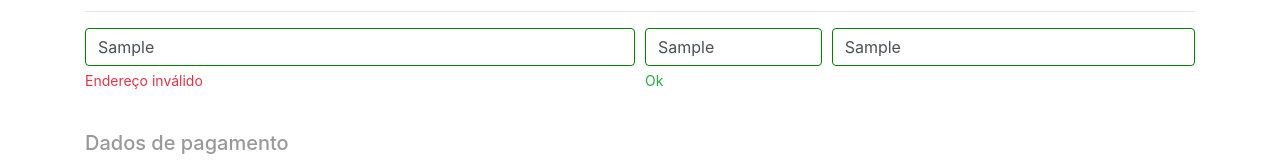
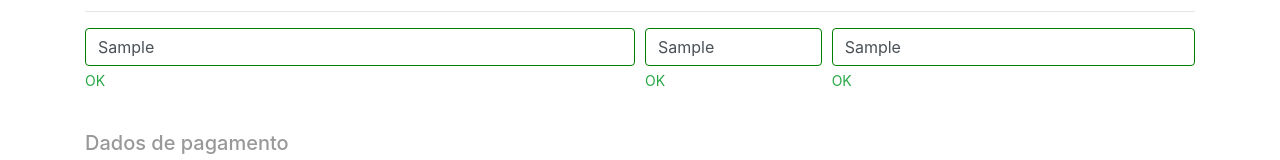
Before and after one commit to gusfrancos/angular4-curso-estudos, an Angular app in the folder app2/: page /ordem-compra in a window 1280 px wide. Both pictures are taken after typing "Sample", "Sample", "Sample" into the empty fields and a click on the button "Cofirmar compra". Shown: the part 1006-1166 px from the top of the page. Built offline with nearby package versions, Linux system fonts and the light colour scheme.

Commit message:
Update ordem-compra.component.html

```diff
--- a/app2/src/app/ordem-compra/ordem-compra.component.html
+++ b/app2/src/app/ordem-compra/ordem-compra.component.html
@@ -81,8 +81,12 @@
             maxlength="120"
             name="endereco"
             ngModel
+            #inputEndereco="ngModel"
           >
-          <small class="form-text text-danger">Endereço inválido</small>
+
+          <small *ngIf="inputEndereco.valid && inputEndereco.touched"  class="form-text text-success">OK</small>
+          <small *ngIf="!inputEndereco.valid && inputEndereco.touched" class="form-text text-danger">Endereço inválido</small>
+
         </div>
 
         <div class="form-group col-md-2">
@@ -94,8 +98,11 @@
             required
             name="numero"
             ngModel
+            #inputNumero="ngModel"
           >
-          <small class="form-text text-success">Ok</small>
+          <small *ngIf="inputNumero.valid && inputNumero.touched"  class="form-text text-success">OK</small>
+          <small *ngIf="!inputNumero.valid && inputNumero.touched" class="form-text text-danger">Número inválido</small>
+
         </div>
 
         <div class="form-group col-md-4">
@@ -106,7 +113,12 @@
             autocomplete="off"
             name="complemento"
             ngModel
+            #inputComplemento="ngModel"
           >
+
+          <small *ngIf="inputComplemento.valid && inputComplemento.touched"  class="form-text text-success">OK</small>
+          <small *ngIf="!inputComplemento.valid && inputComplemento.touched" class="form-text text-danger">Complemento inválido</small>
+
         </div>
 
       </div>
```
